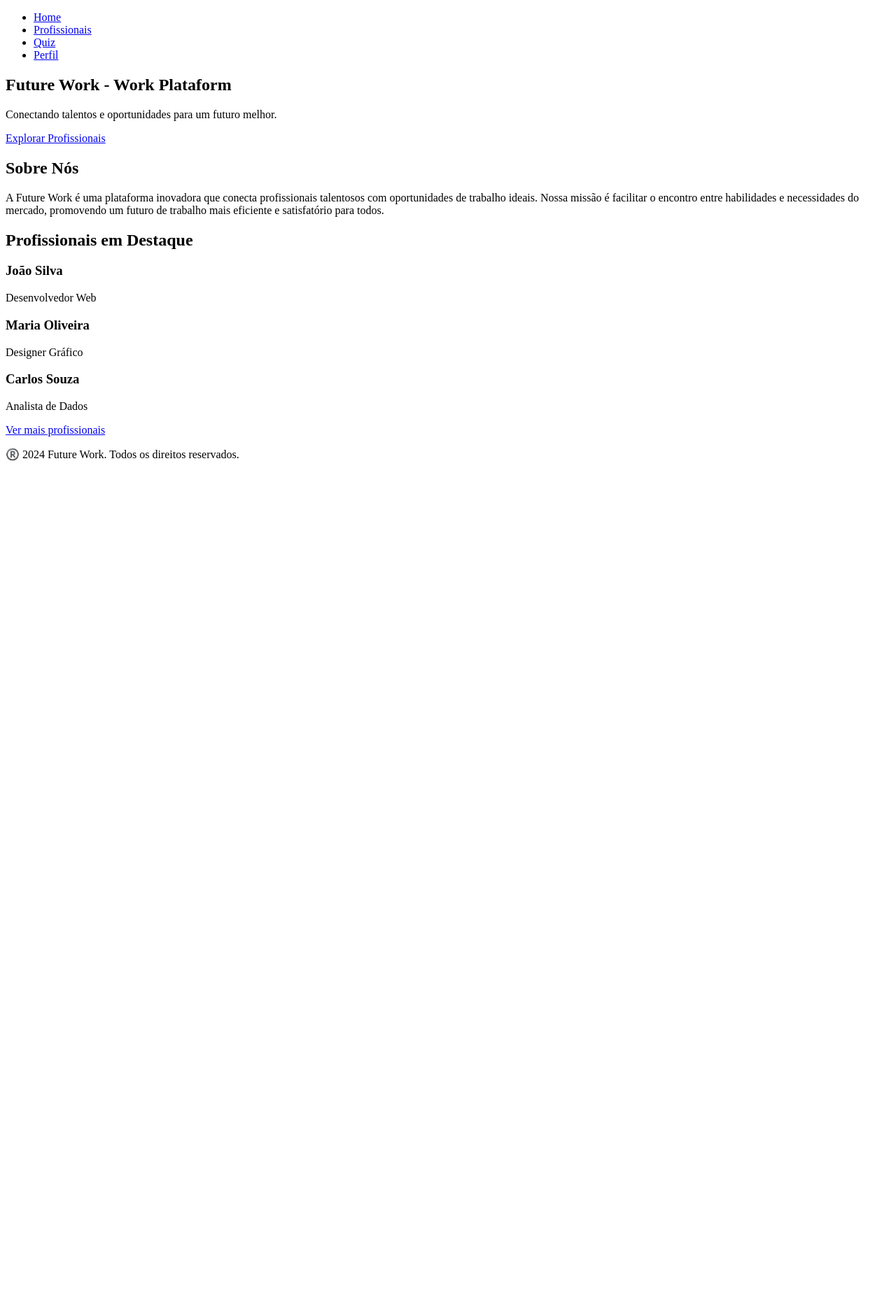
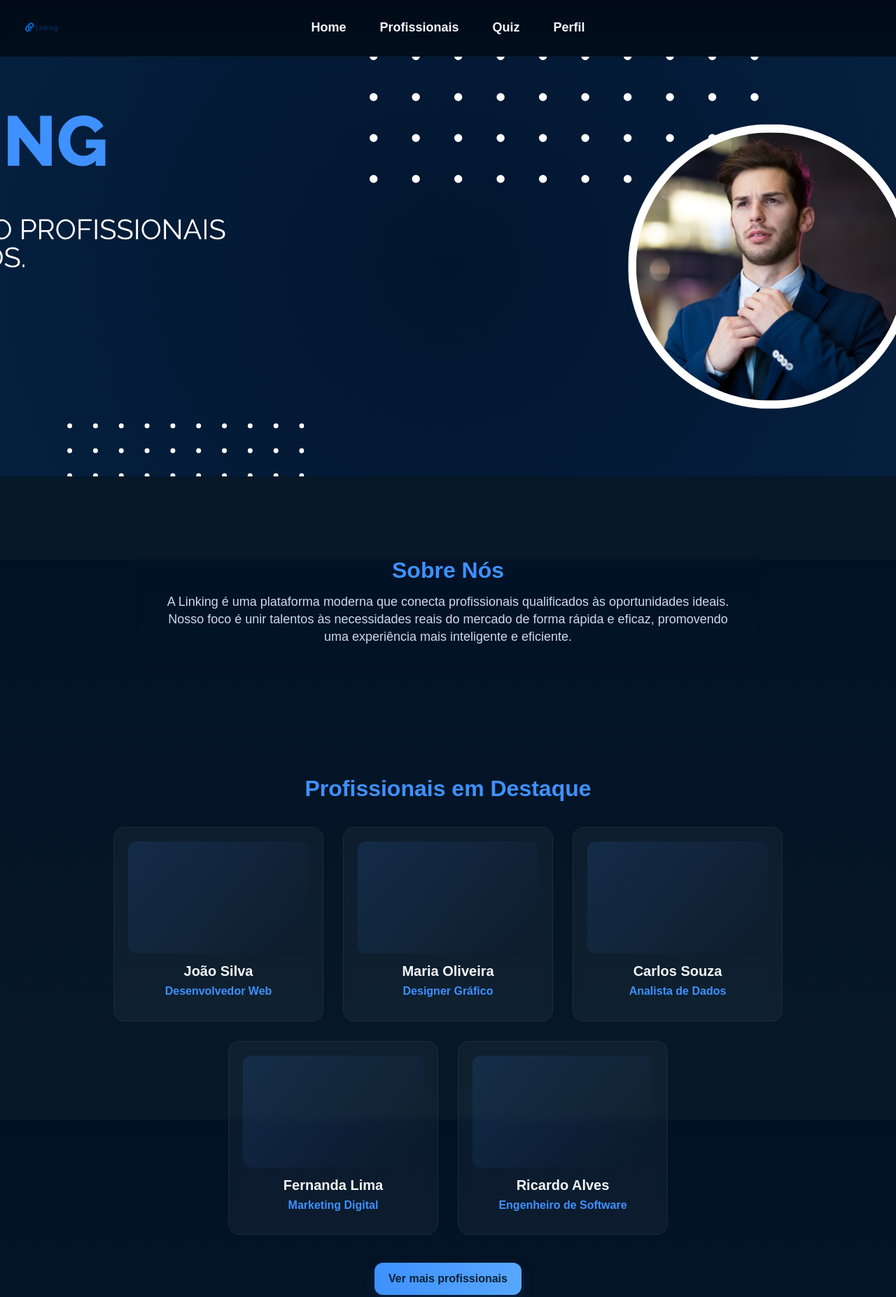
Before and after one commit to yurifukamachi07-beep/GS-FrontEnd, a plain HTML site: page Index.html in a window 1280 px wide. Shown: the top 1854 px of the page at 70% size. Before the commit the page ends 800 px from the top, so only its background shows below. Drawn offline with Linux system fonts and the light colour scheme.

Commit message:
Revamp HTML structure and styles for improved layout and design; add new global and landing CSS files, and create initial page templates for profile, professionals, and quiz sections.

```diff
--- a/Index.html
+++ b/Index.html
@@ -3,64 +3,114 @@
 <head>
     <meta charset="UTF-8">
     <meta name="viewport" content="width=device-width, initial-scale=1.0">
-    <title>Future Work - Work Plataform</title>
-    <link rel="stylesheet" href="./scr/css/landing.css">
+    <title>Linking - Plataforma Profissional</title>
+
+    <link rel="stylesheet" href="./src/css/global.css">
+    <link rel="stylesheet" href="./src/css/landing.css">
 </head>
 
 <body>
-<!-- Cabeçalho com menu de navegação -->
+
 <header class="header">
-        <nav class="menu">
-            <ul>
-                <li class="menu-item"><a href="#home">Home</a></li>
-                <li class="menu-item"><a href="./scr/pages/professionals.html">Profissionais</a></li>
-                <li class="menu-item"><a href="./scr/pages/quiz.html">Quiz</a></li>
-                <li class="menu-item"><a href="./scr/pages/perfil.html">Perfil</a></li>
+    <nav class="nav">
+        <div class="nav-left">
+            <img class="LogoLinking" src="./src/img/icon/LogoLinking.png" alt="Linking">
+        </div>
+        <ul class="nav-center">
+            <li><a href="#hero">Home</a></li>
+            <li><a href="#professionals">Profissionais</a></li>
+            <li><a href="./src/pages/quiz.html">Quiz</a></li>
+            <li><a href="./src/pages/perfil.html">Perfil</a></li>
         </ul>
+        <div class="nav-right"></div>
+
     </nav>
 </header>
 
-    <!-- Conteudo hero -->
-    <main>
-        <section class="hero">
-            <div class="hero-content">
-                <h1 class="hero-title">Future Work - Work Plataform</h1>
-                <p class="hero-description">Conectando talentos e oportunidades para um futuro melhor.</p>
-                <a href="./scr/pages/professionals.html" class="hero-button">Explorar Profissionais</a>
+    <!-- Hero-->
+    <section id="hero" class="hero">
+        <div class="banner"></div>
+    </section>
+
+    <!-- SOBRE NÓS -->
+    <section id="about" class="about">
+        <div class="about-box">
+            <h2>Sobre Nós</h2>
+            <p>
+                A Linking é uma plataforma moderna que conecta profissionais qualificados às oportunidades ideais.
+                Nosso foco é unir talentos às necessidades reais do mercado de forma rápida e eficaz, promovendo
+                uma experiência mais inteligente e eficiente.
+            </p>
         </div>
     </section>
 
-        <!-- Sobre nós -->
-        <section id="about" class="about">
-            <h2 class="section-title">Sobre Nós</h2>
-            <p class="section-description">A Future Work é uma plataforma inovadora que conecta profissionais talentosos com oportunidades de trabalho ideais. Nossa missão é facilitar o encontro entre habilidades e necessidades do mercado, promovendo um futuro de trabalho mais eficiente e satisfatório para todos.</p>
-        </section>
-
-        <!-- Cards profissionais -->
+   <!-- PROFISSIONAIS EM DESTAQUE -->
     <section id="professionals" class="professionals">
         <h2 class="section-title">Profissionais em Destaque</h2>
         <div class="cards-container">
             <div class="card">
-                    <h3 class="card-name">João Silva</h3>
-                    <p class="card-description">Desenvolvedor Web</p>
-                </div>
-                <div class="card">
-                    <h3 class="card-name">Maria Oliveira</h3>
-                    <p class="card-description">Designer Gráfico</p>
-                </div>
-                <div class="card">
-                    <h3 class="card-name">Carlos Souza</h3>
-                    <p class="card-description">Analista de Dados</p>
+                <div class="card-photo"></div>
+                 <h3>João Silva</h3>
+                    <p class="role">Desenvolvedor Web</p>
+                    <div class="card-info">
+                        <p>HTML • CSS • JS</p>
+                        <p>React • Node.js</p>
+                        <button class="btn-recommend">Recomendar Profissional</button>
                 </div>
             </div>
-            <a href="./scr/pages/professionals.html" class="btn-verprofissionais">Ver mais profissionais</a>
+
+            <div class="card">
+                <div class="card-photo"></div>
+                    <h3>Maria Oliveira</h3>
+                    <p class="role">Designer Gráfico</p>
+                    <div class="card-info">
+                        <p>Branding • UI Design</p>
+                        <p>Figma • Illustrator</p>
+                        <button class="btn-recommend">Recomendar Profissional</button>
+                </div>
+            </div>
+
+            <div class="card">
+                <div class="card-photo"></div>
+                    <h3>Carlos Souza</h3>
+                    <p class="role">Analista de Dados</p>
+                    <div class="card-info">
+                        <p>Python • SQL</p>
+                        <p>Power BI • ML</p>
+                        <button class="btn-recommend">Recomendar Profissional</button>
+                </div>
+            </div>
+
+            <div class="card">
+                <div class="card-photo"></div>
+                    <h3>Fernanda Lima</h3>
+                    <p class="role">Marketing Digital</p>
+                    <div class="card-info">
+                        <p>SEO • Copywriting</p>
+                        <p>Meta Ads • Analytics</p>
+                        <button class="btn-recommend">Recomendar Profissional</button>
+                </div>
+            </div>
+
+            <div class="card">
+                <div class="card-photo"></div>
+                    <h3>Ricardo Alves</h3>
+                    <p class="role">Engenheiro de Software</p>
+                    <div class="card-info">
+                        <p>Java • Spring Boot</p>
+                        <p>DevOps • Cloud</p>
+                        <button class="btn-recommend">Recomendar Profissional</button>
+                </div>
+            </div>
+        </div>
+
+        <a href="./src/pages/professionals.html" class="btn-verprofissionais">Ver mais profissionais</a>
     </section>
 
-        <!-- Footer -->
+    <!-- FOOTER -->
     <footer class="footer">
-            <p> ®️ 2024 Future Work. Todos os direitos reservados.</p>
+        <p>© 2025 Linking. Todos os direitos reservados.</p>
     </footer>
 
-    </main>
 </body>
 </html>
--- a/scr/css/global.css
+++ /dev/null
@@ -1,41 +0,0 @@
-* {
-    margin: 0;
-    padding: 0;
-    box-sizing: border-box;
-}
-
-body {
-    font-family: "Poppins", sans-serif;
-    background: #062446; /* cor da sua paleta */
-    color: #ffffff;
-}
-
-:root {
-    --cor-primaria: #002152;
-    --cor-secundaria: #062446;
-    --cor-destaque: #3e91ff;
-
-    --texto-claro: #ffffff;
-    --texto-escuro: #0d0d0d;
-}
-a {
-    color: inherit;
-}
-header {
-    background-color: var(--cor-secundaria);
-    padding: 16px 32px;
-    display: flex;
-    justify-content: space-between;
-    align-items: center;
-    hover: color var(--cor-primaria);
-
-}
-footer {
-    background-color: var(--cor-primaria);
-    color: var(--texto-claro);
-    text-align: center;
-    padding: 16px 32px;
-    position: relative;
-    bottom: 0;
-    width: 100%;
-}
--- /dev/null
+++ b/src/css/global.css
@@ -0,0 +1,62 @@
+*{
+    box-sizing:border-box;
+    margin:0;
+    padding:0
+}
+
+:root{
+  --cor-primaria:#021226;
+  --cor-secundaria:#071827;
+  --cor-destaque:#3e91ff;
+  --texto-claro:#F5F7FB;
+  --texto-secundario:#cfd9ee;
+  --glass: rgba(255,255,255,0.04);
+  --glass-strong: rgba(255,255,255,0.08);
+  --radius:14px;
+  --transition:0.25s ease;
+}
+
+
+html,body{height:100%}
+body{
+    font-family:"Poppins",sans-serif;
+    background:linear-gradient(180deg,var(--cor-primaria),var(--cor-secundaria));
+    color:var(--texto-claro);
+    line-height:1.4;
+    font-size:16px;
+}
+
+
+a{
+    color:inherit;
+    text-decoration:none;
+    transition:var(--transition)
+}
+button{
+    cursor:pointer;
+    font-family:inherit
+}
+
+
+h1,h2,h3{
+    font-weight:600;
+    color:var(--texto-claro);
+    line-height:1.15;
+}
+p{
+    color:var(--texto-secundario)
+}
+
+.container{
+    max-width:1400px;
+    margin:0 auto;
+    padding:0 20px;
+}
+
+.footer{
+    text-align:center;
+    padding:28px 20px;
+    background:#001428;
+    color:#b8c9f1;
+    margin-top:80px;
+}
--- /dev/null
+++ b/src/css/landing.css
@@ -0,0 +1,223 @@
+
+.header{
+    width:100%;
+    position:sticky;
+    top:0;
+    z-index:9999;
+    backdrop-filter:blur(6px);
+    background:linear-gradient(180deg, rgba(0,0,0,0.35), rgba(0,0,0,0.25));
+    border-bottom:1px solid rgba(255,255,255,0.03);
+    }
+
+.nav{
+    max-width:1400px;
+    margin:0 auto;
+    display:flex;
+    align-items:center;
+    justify-content:space-between;
+    gap:12px;
+    padding:16px 24px;
+}
+
+/* colunas */
+.nav-left, .nav-center, .menu, .nav-right {
+    display:flex;
+    align-items:center;
+}
+
+.nav-left{
+    flex:1;
+    gap:12px
+}
+.nav-center, .menu{flex:1;
+    justify-content:center;
+    list-style:none;
+    gap:36px;
+    display:flex;
+}
+.nav-right{flex:1;
+    justify-content:flex-end
+}
+
+/* LOGO */
+.LogoLinking{
+    height:48px;
+    width:auto}
+.brand-name{
+    font-size:22px;
+    font-weight:700;
+    color:var(--cor-destaque);
+    margin-left:8px}
+
+.menu li, .nav-center li{
+    list-style:none;
+}
+.menu li a, .nav-center li a{
+    color:var(--texto-claro);
+    font-size:18px;
+    font-weight:600;
+    padding:8px 6px;
+    border-radius:8px;
+    transition:var(--transition);
+}
+.menu li a:hover, .nav-center li a:hover{
+    color:#fff;
+    background:rgba(62,145,255,0.08);
+    transform:translateY(-2px);
+}
+
+
+.banner {
+    width: 100%;
+    height: 600px;
+    background-image: url(../img/landing/bannerLanding.png);
+    background-size: cover;
+    background-position: center;
+    background-repeat: no-repeat;
+}
+
+
+
+.about{padding:80px 20px;
+    display:flex; justify-content:center}
+.about-box{
+    padding:36px;
+    border-radius:18px;
+    max-width:900px;
+    text-align:center;
+    backdrop-filter: blur(6px);
+}
+.about-box h2{
+    font-size:32px;
+    color:var(--cor-destaque);
+    margin-bottom:14px}
+.about-box p{
+    font-size:18px;
+    color:var(--texto-secundario)
+}
+
+/* PROFISSIONAIS / CARDS */
+.professionals{
+    padding:70px 20px;
+    text-align:center}
+.section-title{
+    font-size:32px;
+    margin-bottom:36px;
+    color:var(--cor-destaque)}
+
+.cards-container{
+    display:flex;
+    justify-content:center;
+    gap:28px;
+    flex-wrap:wrap;
+    margin-bottom:22px;
+}
+
+/* CARD */
+.card{
+    background:var(--glass);
+    border:1px solid rgba(255,255,255,0.06);
+    backdrop-filter: blur(6px);
+    border-radius:16px;
+    width:300px;
+    padding:20px;
+    transition:transform var(--transition), box-shadow var(--transition), border-color var(--transition);
+    cursor:pointer;
+    position:relative;
+    overflow:hidden;
+}
+
+.card-photo{
+    width:100%;
+    height:160px;
+    background:linear-gradient(135deg, rgba(62,145,255,0.12), rgba(0,0,0,0.05));
+    border-radius:12px;
+    margin-bottom:14px;
+}
+
+.card h3{
+    color:var(--texto-claro);
+    margin-bottom:6px;
+    font-size:20px}
+.card .role{
+    color:var(--cor-destaque);
+    font-weight:600;margin-bottom:10px}
+.card-info{
+    color:var(--texto-secundario);
+    font-size:14px;
+    opacity:0;
+    max-height:0;
+    transition:opacity 0.35s ease, max-height 0.35s ease;
+    overflow:hidden;
+}
+
+/* hover */
+.card:hover{
+    transform: translateY(-8px) scale(1.02);
+    box-shadow: 0 18px 40px rgba(2,8,20,0.6);
+    border-color: rgba(62,145,255,0.28);
+}
+.card:hover .card-info{
+    opacity:1;
+    max-height:160px;
+}
+
+.btn-recommend {
+    width: 100%;
+    margin-top: 14px;
+    padding: 12px;
+    border-radius: 10px;
+    font-weight: 700;
+    font-size: 15px;
+    background: linear-gradient(90deg, var(--cor-destaque), #58a7ff);
+    color: #042033;
+    border: none;
+    cursor: pointer;
+    transition: var(--transition);
+    box-shadow: 0 8px 22px rgba(62,145,255,0.20);
+}
+
+.btn-recommend:hover {
+    transform: translateY(-3px);
+    box-shadow: 0 12px 26px rgba(62,145,255,0.32);
+}
+
+.btn-recommend:active {
+    transform: scale(0.96);
+}
+
+
+/* botão ver mais */
+.btn-verprofissionais{
+    display:inline-block;
+    margin-top:18px;
+    padding:12px 20px;
+    border-radius:12px;
+    background:linear-gradient(90deg,var(--cor-destaque), #58a7ff);
+    color:#042033;
+    font-weight:700;
+    box-shadow: 0 8px 20px rgba(62,145,255,0.12);
+    transition:transform var(--transition);
+}
+.btn-verprofissionais:hover{
+    transform:translateY(-3px)
+}
+
+
+@media (max-width:900px){
+    .nav{padding:12px}
+    .hero{height:520px}
+    .hero-text h1{font-size:34px}
+    .cards-container{gap:18px}
+    .card{width:46%}
+}
+
+@media (max-width:600px){
+    .nav-center, .menu{display:none}
+    .nav-left{justify-content:flex-start}
+    .nav-right{justify-content:flex-end}
+    .hero{height:420px}
+    .hero-text h1{font-size:26px}
+    .card{width:100%}
+    .about{padding:40px 12px}
+}
```
Also changed, not shown: scr/pages/quiz.html (deleted), src/css/perfil.css (added), src/css/professionals.css (added), src/css/quiz.css (added), src/img/icon/LogoLinking.png (added), src/img/landing/bannerLanding.png (added), src/pages/perfil.html (renamed from scr/pages/perfil.html), src/pages/professionals.html (added), src/pages/quiz.html (added). Lines whose indentation alone changed are shown as unchanged.
